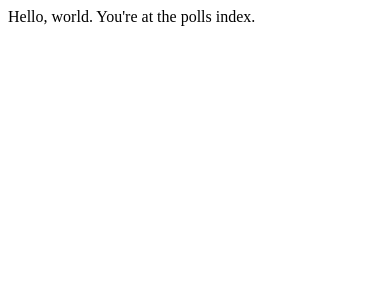
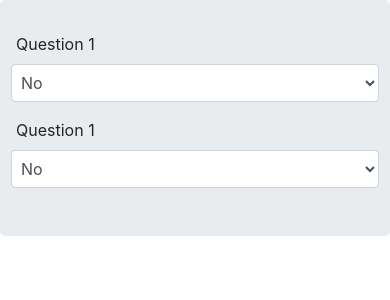
Before and after one commit to pratikg1999/genpact_adr, a Django app: page /naranjo in a window 390 px wide. Shown: the top 300 px of the page. Run offline with Django 3.2, Linux system fonts and the light colour scheme; some libraries are stand-ins or nearby versions.

Commit message:
basic bootstrap form in naranjo made

```diff
--- a/adr/templates/adr/base.html
+++ b/adr/templates/adr/base.html
@@ -4,6 +4,13 @@
     <meta charset="utf-8">
     <meta http-equiv="X-UA-Compatible" content="IE=edge">
     <title>{{title}}</title>
+    <!--Bootstrap CSS-->
+    <link rel="stylesheet" href="https://stackpath.bootstrapcdn.com/bootstrap/4.3.1/css/bootstrap.min.css" integrity="sha384-ggOyR0iXCbMQv3Xipma34MD+dH/1fQ784/j6cY/iJTQUOhcWr7x9JvoRxT2MZw1T" crossorigin="anonymous">
+
+    <!--Bootstrap JS-->
+    <script src="https://code.jquery.com/jquery-3.3.1.slim.min.js" integrity="sha384-q8i/X+965DzO0rT7abK41JStQIAqVgRVzpbzo5smXKp4YfRvH+8abtTE1Pi6jizo" crossorigin="anonymous"></script>
+<script src="https://cdnjs.cloudflare.com/ajax/libs/popper.js/1.14.7/umd/popper.min.js" integrity="sha384-UO2eT0CpHqdSJQ6hJty5KVphtPhzWj9WO1clHTMGa3JDZwrnQq4sF86dIHNDz0W1" crossorigin="anonymous"></script>
+<script src="https://stackpath.bootstrapcdn.com/bootstrap/4.3.1/js/bootstrap.min.js" integrity="sha384-JjSmVgyd0p3pXB1rRibZUAYoIIy6OrQ6VrjIEaFf/nJGzIxFDsf4x0xIM+B07jRM" crossorigin="anonymous"></script>
     {% block styles %}
     {% endblock styles %}
 
--- a/adr/templates/adr/naranjo.html
+++ b/adr/templates/adr/naranjo.html
@@ -1,30 +1,27 @@
-{% extends 'website/base.html' %}
+{% extends 'adr/base.html' %}
 {% load static %}
 {% block styles %}
 
 {% endblock styles %}
 
 {% block content %}
+<div class="jumbotron">
+<form>
+    <div class="form-row form-group">
+        <label for="inputState" class="col-md-10">Question 1 </label>
+        <select id="inputState" class="form-control col-md-2">
+            <option selected>No</option>
+            <option>Yes</option>
+        </select>
+    </div>
 
-<form>
-    <div class="form-group row">
-        <label for="staticEmail" class="col-sm-2 col-form-label">Email</label>
-        <div class="col-sm-10">
-            <input type="text" readonly class="form-control-plaintext" id="staticEmail" value="email@example.com">
-        </div>
+    <div class="form-row form-group">
+        <label for="inputState" class="col-md-10">Question 1 </label>
+        <select id="inputState" class="form-control col-md-2">
+            <option selected>No</option>
+            <option>Yes</option>
+        </select>
     </div>
 </form>
-<div class="form-check form-check-inline">
-    <input class="form-check-input" type="checkbox" id="inlineCheckbox1" value="option1">
-    <label class="form-check-label" for="inlineCheckbox1">1</label>
 </div>
-<div class="form-check form-check-inline">
-    <input class="form-check-input" type="checkbox" id="inlineCheckbox2" value="option2">
-    <label class="form-check-label" for="inlineCheckbox2">2</label>
-</div>
-<div class="form-check form-check-inline">
-    <input class="form-check-input" type="checkbox" id="inlineCheckbox3" value="option3" disabled>
-    <label class="form-check-label" for="inlineCheckbox3">3 (disabled)</label>
-</div>
-
 {% endblock %}
--- a/adr/views.py
+++ b/adr/views.py
@@ -3,4 +3,5 @@ from django.http import HttpResponse
 
 
 def naranjo(request):
-    return HttpResponse("Hello, world. You're at the polls index.")
+    context = {'title': "Naranjo"}
+    return render(request, "adr/naranjo.html", context)
--- a/genpact_adr/settings.py
+++ b/genpact_adr/settings.py
@@ -31,6 +31,7 @@ ALLOWED_HOSTS = []
 # Application definition
 
 INSTALLED_APPS = [
+    'adr',
     'django.contrib.admin',
     'django.contrib.auth',
     'django.contrib.contenttypes',
```
